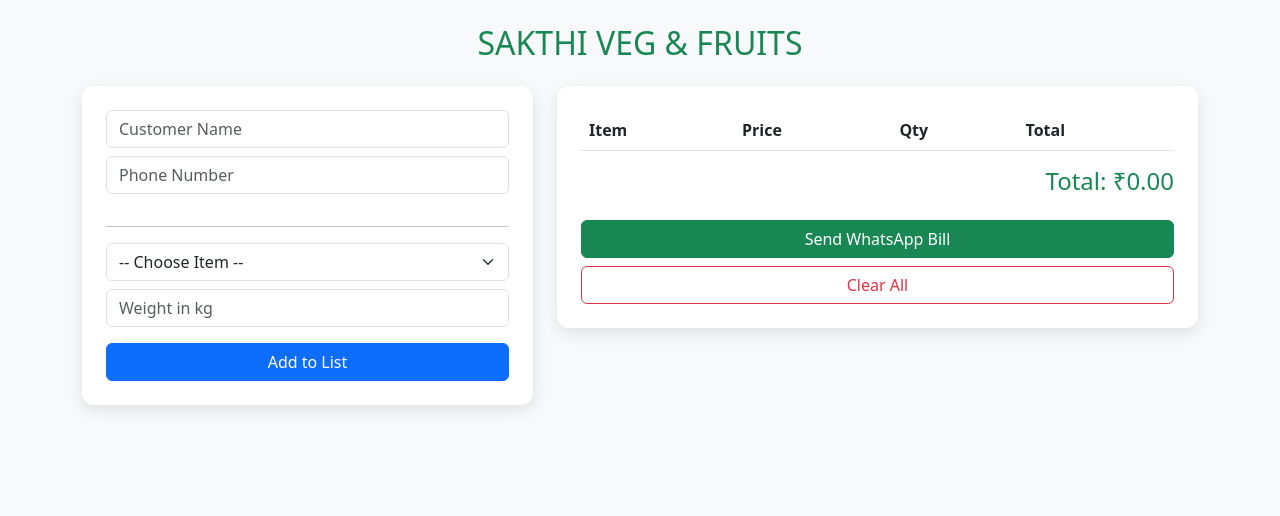
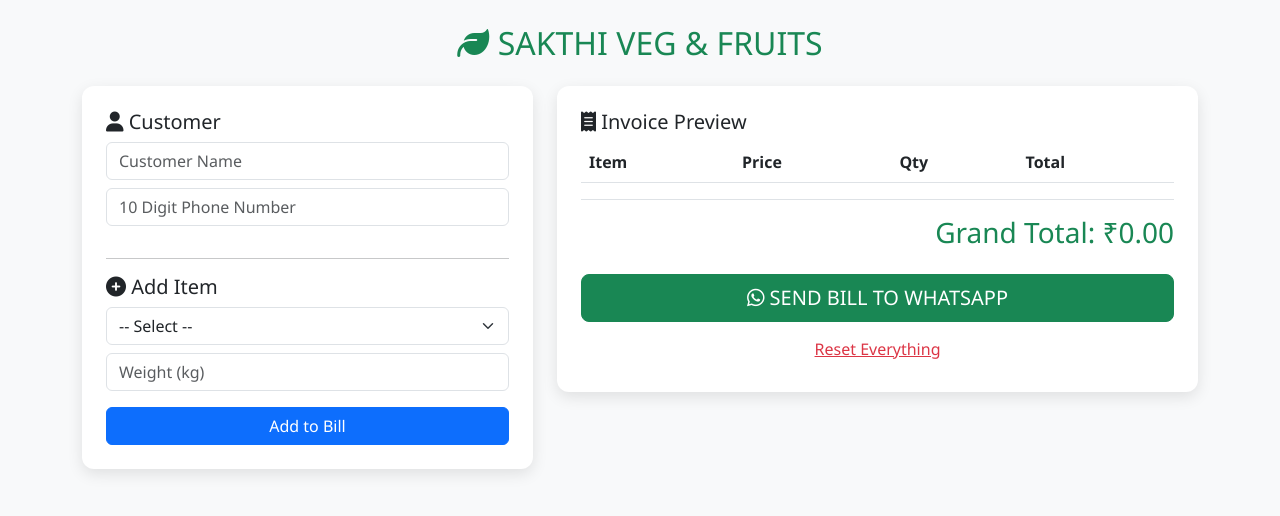
Before and after one commit to sakthi-kumars/sakthi-veg-app, a Flask app: page / in a window 1280 px wide. Shown: the top 516 px of the page. Run offline with Flask 3, Linux system fonts and the light colour scheme; lists and menus that the app fills with data are empty.

Commit message:
Update index.html

```diff
--- a/templates/index.html
+++ b/templates/index.html
@@ -7,41 +7,46 @@
     <link href="https://cdn.jsdelivr.net/npm/bootstrap@5.3.0/dist/css/bootstrap.min.css" rel="stylesheet">
     <link rel="stylesheet" href="https://cdnjs.cloudflare.com/ajax/libs/font-awesome/6.4.0/css/all.min.css">
     <style>
-        body { background-color: #f8f9fa; }
+        body { background-color: #f8f9fa; font-family: 'Segoe UI', sans-serif; }
         .bill-card { border-radius: 12px; border: none; box-shadow: 0 5px 15px rgba(0,0,0,0.1); }
         .table thead { background-color: #198754; color: white; }
     </style>
 </head>
 <body>
 <div class="container py-4">
-    <h2 class="text-center text-success mb-4">SAKTHI VEG & FRUITS</h2>
+    <h2 class="text-center text-success mb-4"><i class="fas fa-leaf"></i> SAKTHI VEG & FRUITS</h2>
     <div class="row">
         <div class="col-md-5">
             <div class="card bill-card p-4 mb-4">
+                <h5><i class="fas fa-user"></i> Customer</h5>
                 <input type="text" id="cust_name" class="form-control mb-2" placeholder="Customer Name">
-                <input type="text" id="cust_phone" class="form-control mb-3" placeholder="Phone Number">
+                <input type="text" id="cust_phone" class="form-control mb-3" placeholder="10 Digit Phone Number">
                 <hr>
+                <h5><i class="fas fa-plus-circle"></i> Add Item</h5>
                 <select id="item_select" class="form-select mb-2">
-                    <option value="">-- Choose Item --</option>
+                    <option value="">-- Select --</option>
                     {% for i in inventory %}
                     <option value="{{ i.item_en }}" data-price="{{ i.price }}">{{ i.item_en }} (₹{{ i.price }}/kg)</option>
                     {% endfor %}
                 </select>
-                <input type="number" step="0.01" id="item_weight" class="form-control mb-3" placeholder="Weight in kg">
-                <button class="btn btn-primary w-100" onclick="addToBill()">Add to List</button>
+                <input type="number" step="0.01" id="item_weight" class="form-control mb-3" placeholder="Weight (kg)">
+                <button class="btn btn-primary w-100" onclick="addToBill()">Add to Bill</button>
             </div>
         </div>
 
         <div class="col-md-7">
             <div class="card bill-card p-4">
+                <h5><i class="fas fa-receipt"></i> Invoice Preview</h5>
                 <table class="table" id="bill_table">
                     <thead><tr><th>Item</th><th>Price</th><th>Qty</th><th>Total</th></tr></thead>
                     <tbody></tbody>
                 </table>
-                <div class="text-end">
-                    <h4 class="text-success">Total: ₹<span id="grand_total">0.00</span></h4>
-                    <button class="btn btn-success w-100 mt-3" onclick="sendWhatsApp()">Send WhatsApp Bill</button>
-                    <button class="btn btn-outline-danger w-100 mt-2" onclick="location.reload()">Clear All</button>
+                <div class="text-end border-top pt-3">
+                    <h3 class="text-success">Grand Total: ₹<span id="grand_total">0.00</span></h3>
+                    <button class="btn btn-success w-100 mt-3 btn-lg" onclick="sendWhatsApp()">
+                        <i class="fab fa-whatsapp"></i> SEND BILL TO WHATSAPP
+                    </button>
+                    <button class="btn btn-link text-danger w-100 mt-2" onclick="location.reload()">Reset Everything</button>
                 </div>
             </div>
         </div>
@@ -57,10 +62,11 @@ function addToBill() {
     const price = select.options[select.selectedIndex].getAttribute('data-price');
     const weight = document.getElementById('item_weight').value;
 
-    if (!name || !weight) return alert("Select item and weight!");
+    if (!name || !weight || weight <= 0) return alert("Select item and enter correct weight!");
 
     const total = parseFloat(price) * parseFloat(weight);
     billItems.push({ name, price, weight, total });
+
     updateUI();
     document.getElementById('item_weight').value = '';
 }
@@ -70,7 +76,7 @@ function updateUI() {
     tbody.innerHTML = '';
     let grandTotal = 0;
     billItems.forEach(item => {
-        tbody.innerHTML += `<tr><td>${item.name}</td><td>${item.price}</td><td>${item.weight}</td><td>${item.total.toFixed(2)}</td></tr>`;
+        tbody.innerHTML += `<tr><td>${item.name}</td><td>₹${item.price}</td><td>${item.weight} kg</td><td>₹${item.total.toFixed(2)}</td></tr>`;
         grandTotal += item.total;
     });
     document.getElementById('grand_total').innerText = grandTotal.toFixed(2);
@@ -81,26 +87,29 @@ function sendWhatsApp() {
     const phone = document.getElementById('cust_phone').value;
     const total = document.getElementById('grand_total').innerText;
 
-    if (!phone) return alert("Enter Phone Number!");
-    if (billItems.length === 0) return alert("No items in bill!");
+    if (!phone || phone.length < 10) return alert("Enter a valid 10-digit Phone Number!");
+    if (billItems.length === 0) return alert("Your bill is empty!");
 
-    // Simple Message Construction without complex loops inside strings
-    let billText = "*SAKTHI VEG & FRUITS*%0A";
-    billText += "----------------------------%0A";
-    billText += "Customer: " + name + "%0A";
-    billText += "----------------------------%0A";
+    // 1. மெசேஜை சாதாரண டெக்ஸ்ட் ஆகத் தயார் செய்தல்
+    let plainText = "SAKTHI VEG & FRUITS\n";
+    plainText += "----------------------------\n";
+    plainText += "Customer: " + name + "\n";
+    plainText += "----------------------------\n";
 
-    for(let i=0; i<billItems.length; i++) {
-        billText += (i+1) + ". " + billItems[i].name + ": " + billItems[i].weight + "kg x ₹" + billItems[i].price + " = ₹" + billItems[i].total.toFixed(2) + "%0A";
-    }
+    billItems.forEach((item, index) => {
+        plainText += (index + 1) + ". " + item.name + ": " + item.weight + "kg x ₹" + item.price + " = ₹" + item.total.toFixed(2) + "\n";
+    });
 
-    billText += "----------------------------%0A";
-    billText += "*Grand Total: ₹" + total + "*%0A";
-    billText += "----------------------------%0A";
-    billText += "Thank you! Visit again.";
+    plainText += "----------------------------\n";
+    plainText += "Grand Total: ₹" + total + "\n";
+    plainText += "----------------------------\n";
+    plainText += "Thank you! Visit again.";
 
-    // URL Encoding fix
-    const waUrl = "https://wa.me/91" + phone + "?text=" + billText;
+    // 2. encodeURIComponent - இதுதான் மெசேஜை வாட்ஸ்அப்பிற்குப் புரியும் மொழியில் மாற்றும்
+    const encodedMsg = encodeURIComponent(plainText);
+    const waUrl = "https://wa.me/91" + phone + "?text=" + encodedMsg;
+
+    // 3. லிங்க் ஓபன் செய்தல்
     window.open(waUrl, '_blank');
 }
 </script>
```
